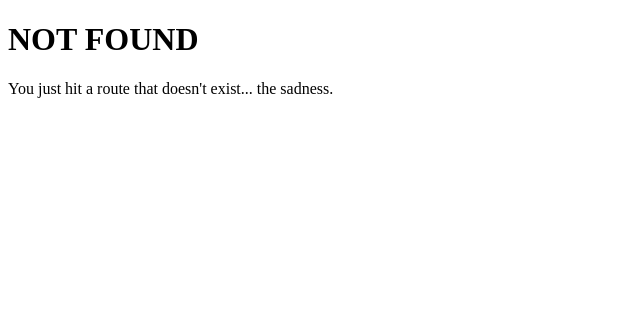
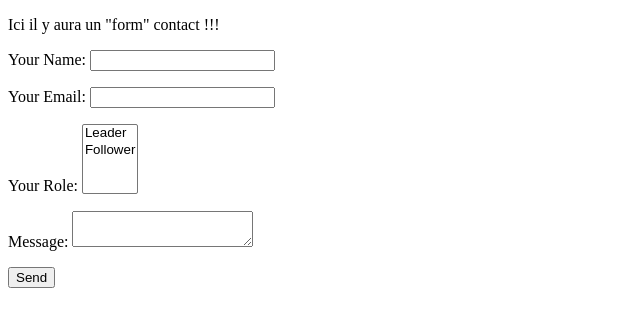
Before and after one commit to FredMds/gatsbyTest1, a Gatsby site: page /contact in a window 1280 px wide. Before the commit this address had no page. Shown: the whole page, without its empty margins (0-640 px from the left). Built offline with nearby package versions, Linux system fonts and the light colour scheme; Gatsby itself is replaced by a stand-in of ours.

Commit message:
header title

```diff
--- a/package.json
+++ b/package.json
@@ -7,7 +7,9 @@
     "gatsby": "^1.9.277",
     "gatsby-link": "^1.6.46",
     "gatsby-plugin-react-helmet": "^2.0.11",
-    "react-helmet": "^5.2.0"
+    "react-helmet": "^5.2.0",
+    "reactstrap": "^6.4.0",
+    "typography": "^0.16.17"
   },
   "keywords": [
     "gatsby"
--- a/src/components/header.js
+++ b/src/components/header.js
@@ -1,5 +1,22 @@
-import React from 'react'
-import Link from 'gatsby-link'
+import React from 'react';
+import Link from 'gatsby-link';
+import Typography from "typography";
+
+const typography = new Typography({
+  baseFontSize: "22px",
+  baseLineHeight: 1.45,
+  headerFontFamily: [
+    "Avenir Next",
+    "Helvetica Neue",
+    "Segoe UI",
+    "Helvetica",
+    "Arial",
+    "sans-serif",
+  ],
+  bodyFontFamily: ["Georgia", "serif"],
+});
+
+const siteTitle = "Photo Gallery"
 
 const Header = ({ siteTitle }) => (
   <div
@@ -23,9 +40,14 @@ const Header = ({ siteTitle }) => (
             textDecoration: 'none',
           }}
         >
-          {siteTitle}
+          Photo Gallery
         </Link>
       </h1>
+
+        <p> <Link to="/counterpage">Counterpage</Link> </p>
+        <p> <Link to="/page-2">Page 2</Link> </p>
+        <p> <Link to="/contact">Me contacter</Link> </p>
+
     </div>
   </div>
 )
--- /dev/null
+++ b/src/pages/contact.js
@@ -0,0 +1,35 @@
+import React from 'react'
+import Link from 'gatsby-link'
+
+const contact = () => (
+<div>
+  <p>
+    Ici il y aura un "form" contact !!!
+  </p>
+
+{/* copier-coller du code sur la doc netlify */}
+  <form name="contact" method="POST" netlify>
+  <p>
+    <label>Your Name: <input type="text" name="name" /></label>
+  </p>
+  <p>
+    <label>Your Email: <input type="email" name="email" /></label>
+  </p>
+  <p>
+    <label>Your Role: <select name="role[]" multiple>
+      <option value="leader">Leader</option>
+      <option value="follower">Follower</option>
+    </select></label>
+  </p>
+  <p>
+    <label>Message: <textarea name="message"></textarea></label>
+  </p>
+  <p>
+    <button type="submit">Send</button>
+  </p>
+</form>
+
+</div>
+)
+
+export default contact
--- a/src/pages/gallery.js
+++ /dev/null
@@ -1,2 +0,0 @@
-import React from 'react'
-import Link from 'gatsby-link'
--- a/src/pages/index.js
+++ b/src/pages/index.js
@@ -10,6 +10,8 @@ const IndexPage = () => (
       <Link to="/page-2/">Go to page 2</Link>
     <br />
       <Link to="/counterpage/">Go to Counter Page</Link>
+    <br />
+      <Link to="/contact/">Me contacter</Link>
     </div>
     <div>
       <img src="https://source.unsplash.com/random/1200x900" alt=""/>
```
Also changed, not shown: README.md, 1 other file.
